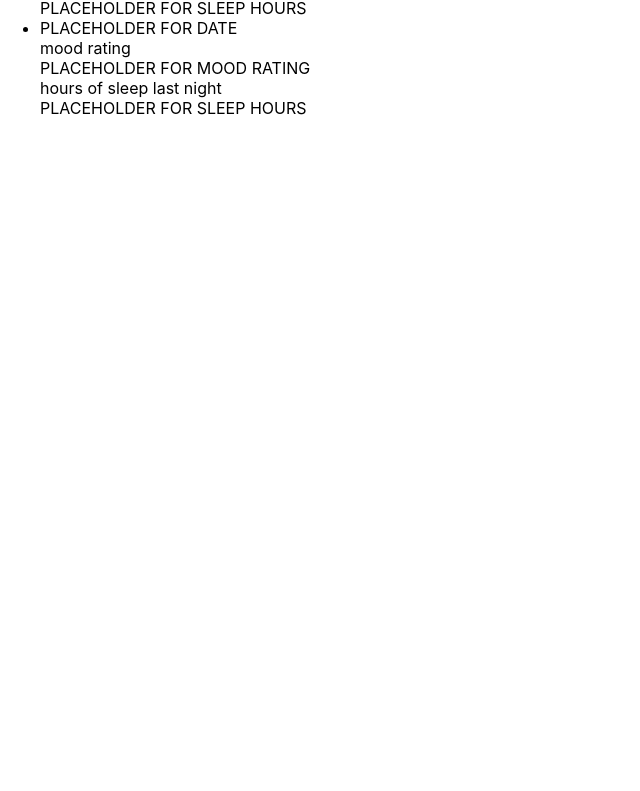
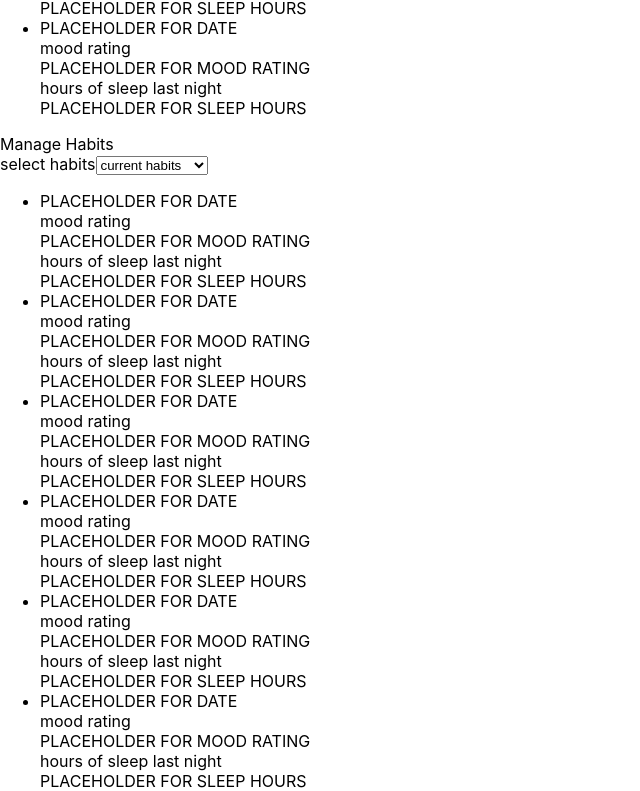
Before and after one commit to billyott/twelve-months-client, a React (Create React App) app: page / in a window 1280 px wide. Shown: the part 2095-2886 px from the top of the page, without its empty margins (0-640 px from the left). Before the commit the page ends 2213 px from the top, so only its background shows below. Built offline with nearby package versions, Linux system fonts and the light colour scheme.

Commit message:
build manage-habits-container shell

```diff
--- a/src/App.js
+++ b/src/App.js
@@ -6,6 +6,7 @@ import NavBar from './components/nav-bar';
 import HomepageContainer from './containers/homepage-container';
 import DayDetailsContainer from './containers/day-details-container';
 import AllDaysContainer from './containers/all-days-container';
+import ManageHabitsContainer from './containers/manage-habits-container';
 import './App.css';
 
 function App() {
@@ -18,6 +19,7 @@ function App() {
             <HomepageContainer />
             <DayDetailsContainer />
             <AllDaysContainer />
+            <ManageHabitsContainer />
         </div>
     );
 }
--- a/src/containers/all-days-container.js
+++ b/src/containers/all-days-container.js
@@ -1,6 +1,6 @@
 import React from 'react';
 
-import DayCard from '../components/day-card'
+import DayCard from '../components/day-card';
 import './all-days-container.scss';
 
 
@@ -9,7 +9,7 @@ class AllDaysContainer extends React.Component{
     state = {
         month: '',
         year: ''
-    }
+    };
 
     handleInputUpdate = (e) => {
         this.setState({
--- /dev/null
+++ b/src/containers/manage-habits-container.js
@@ -0,0 +1,47 @@
+import React from 'react';
+
+import DayCard from '../components/day-card'
+import './all-days-container.scss';
+
+
+class ManageHabitsContainer extends React.Component{
+
+    state = {
+        selectedHabits: ''
+    }
+
+    handleInputUpdate = (e) => {
+        this.setState({
+            [e.target.name]: e.target.value,
+        });
+    };
+
+    render () {
+        return (
+            <div className="manage-habits-container">
+                <div className="manage-habits-container__header-items">
+                    <div className="manage-habits-container__header">Manage Habits</div>
+                    <div className="manage-habits-container__filters">
+                        <label className="manage-habits-container__label">select habits</label>
+                        <select className="manage-habits-container__filter" defaultValue="current habits" onChange={this.handleInputUpdate}>
+                            <option value="current habits">current habits</option>
+                            <option value="all habits">all habits</option>
+                            <option value="archived habits">archived habits</option>
+                        </select>
+                    </div>
+                </div>
+                <ul className="manage-habits-container__habit-cards-list">
+                    <li><DayCard /></li>
+                    <li><DayCard /></li>
+                    <li><DayCard /></li>
+                    <li><DayCard /></li>
+                    <li><DayCard /></li>
+                    <li><DayCard /></li>
+                </ul>
+            </div>
+        );
+    }
+
+}
+
+export default ManageHabitsContainer;
```
Also changed, not shown: src/containers/manage-habits-container.scss (added).
